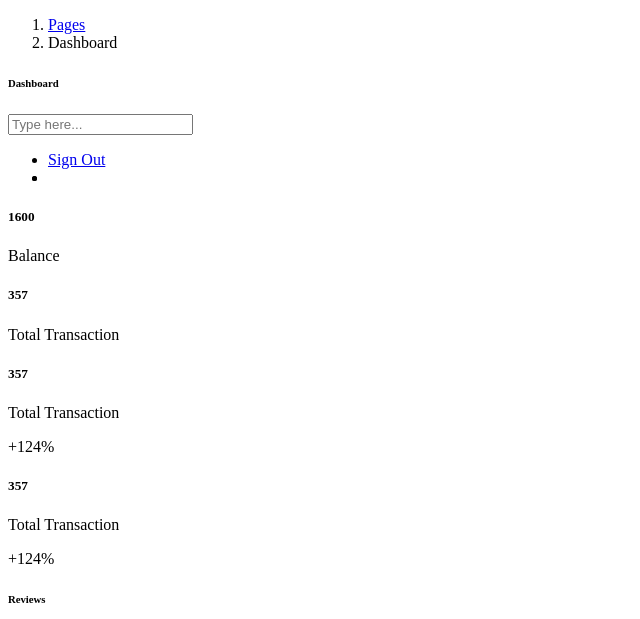
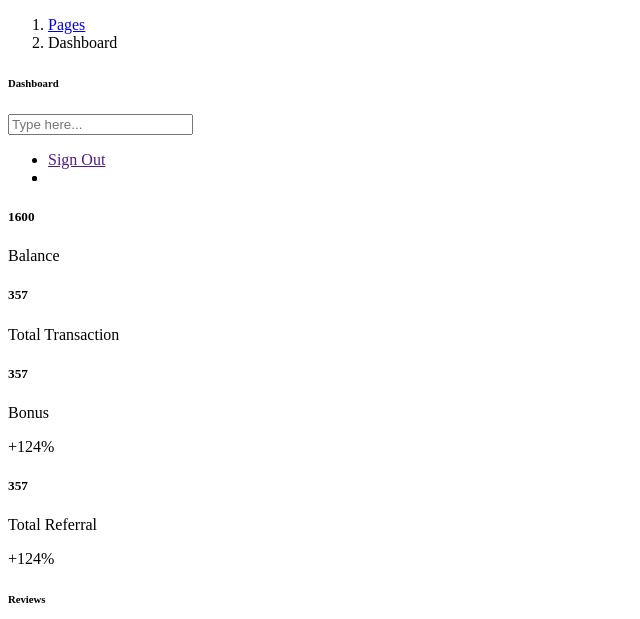
Before and after one commit to Bemac01/paybills, a PHP site: the page made by resource/views/pages/dashboard.php in a window 1280 px wide. Shown: the top 619 px of the page, without its empty margins (0-640 px from the left). Run offline with PHP 8.4, Linux system fonts and the light colour scheme; the template is opened without the code that fills it, so the values that code supplies are empty.

Commit message:
dashboard update

```diff
--- a/app/route.php
+++ b/app/route.php
@@ -16,6 +16,9 @@ $route::post("/register-user", [AuthController::class,"register"]);
 //login route
 $route::get("/login", [HomeController::class,"login"]);
 $route::post("/login-user", [AuthController::class,"login"]);
+
+//logout route
+$route::get("/logout", [AuthController::class,"logout"]);
 
 //Middleware route
 $route->middleware('user', function ($middleware) use ($route) {
--- a/resource/views/pages/dashboard.php
+++ b/resource/views/pages/dashboard.php
@@ -23,7 +23,7 @@ section("contentDashboard");
           <ul class="navbar-nav  justify-content-end">
 
             <li class="nav-item d-flex align-items-center">
-              <a href="javascript:;" class="nav-link text-body font-weight-bold px-0">
+              <a href="<?php echo url('logout'); ?>" class="nav-link text-body font-weight-bold px-0">
                 <i class="fa fa-user text-dark me-sm-1"></i>
                 <span class="d-sm-inline d-none">Sign Out</span>
               </a>
@@ -58,7 +58,7 @@ section("contentDashboard");
                   <div class="row">
                     <div class="col-8 text-start">
                       <div class="icon icon-shape bg-white shadow text-center border-radius-2xl">
-                        <i class="ni ni-circle-05 text-dark text-gradient text-lg opacity-10" aria-hidden="true"></i>
+                        <i class="fas fa-sack-dollar text-dark text-gradient text-lg opacity-10" aria-hidden="true"></i>
                       </div>
                       <h5 class="text-white font-weight-bolder mb-0 mt-3">
                         1600
@@ -76,7 +76,7 @@ section("contentDashboard");
                   <div class="row">
                     <div class="col-8 text-start">
                       <div class="icon icon-shape bg-white shadow text-center border-radius-2xl">
-                        <i class="ni ni-active-40 text-dark text-gradient text-lg opacity-10" aria-hidden="true"></i>
+                        <i class="fas fa-exchange text-dark text-gradient text-lg opacity-10" aria-hidden="true"></i>
                       </div>
                       <h5 class="text-white font-weight-bolder mb-0 mt-3">
                         357
@@ -94,12 +94,12 @@ section("contentDashboard");
                   <div class="row">
                     <div class="col-8 text-start">
                       <div class="icon icon-shape bg-white shadow text-center border-radius-2xl">
-                        <i class="ni ni-active-40 text-dark text-gradient text-lg opacity-10" aria-hidden="true"></i>
+                        <i class="fas fa-handshake text-dark text-gradient text-lg opacity-10" aria-hidden="true"></i>
                       </div>
                       <h5 class="text-white font-weight-bolder mb-0 mt-3">
                         357
                       </h5>
-                      <span class="text-white text-sm">Total Transaction</span>
+                      <span class="text-white text-sm">Bonus</span>
                     </div>
                     <div class="col-4">
                       <p class="text-white text-sm text-end font-weight-bolder mt-auto mb-0">+124%</p>
@@ -115,12 +115,12 @@ section("contentDashboard");
                   <div class="row">
                     <div class="col-8 text-start">
                       <div class="icon icon-shape bg-white shadow text-center border-radius-2xl">
-                        <i class="ni ni-active-40 text-dark text-gradient text-lg opacity-10" aria-hidden="true"></i>
+                        <i class="fas fa-users text-dark text-gradient text-lg opacity-10" aria-hidden="true"></i>
                       </div>
                       <h5 class="text-white font-weight-bolder mb-0 mt-3">
                         357
                       </h5>
-                      <span class="text-white text-sm">Total Transaction</span>
+                      <span class="text-white text-sm">Total Referral</span>
                     </div>
                     <div class="col-4">
                       <p class="text-white text-sm text-end font-weight-bolder mt-auto mb-0">+124%</p>
```
Also changed, not shown: resource/views/pages/layout/header.php (+5 -5 lines).
